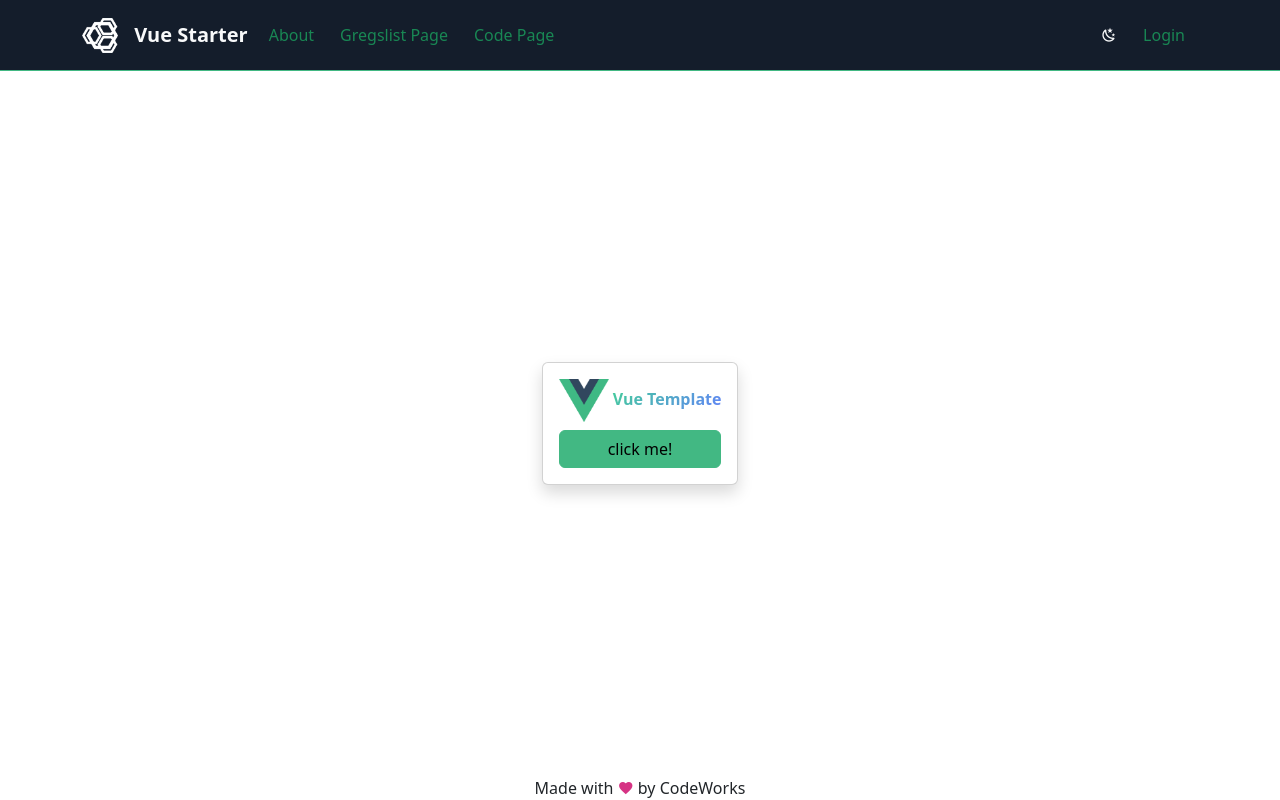
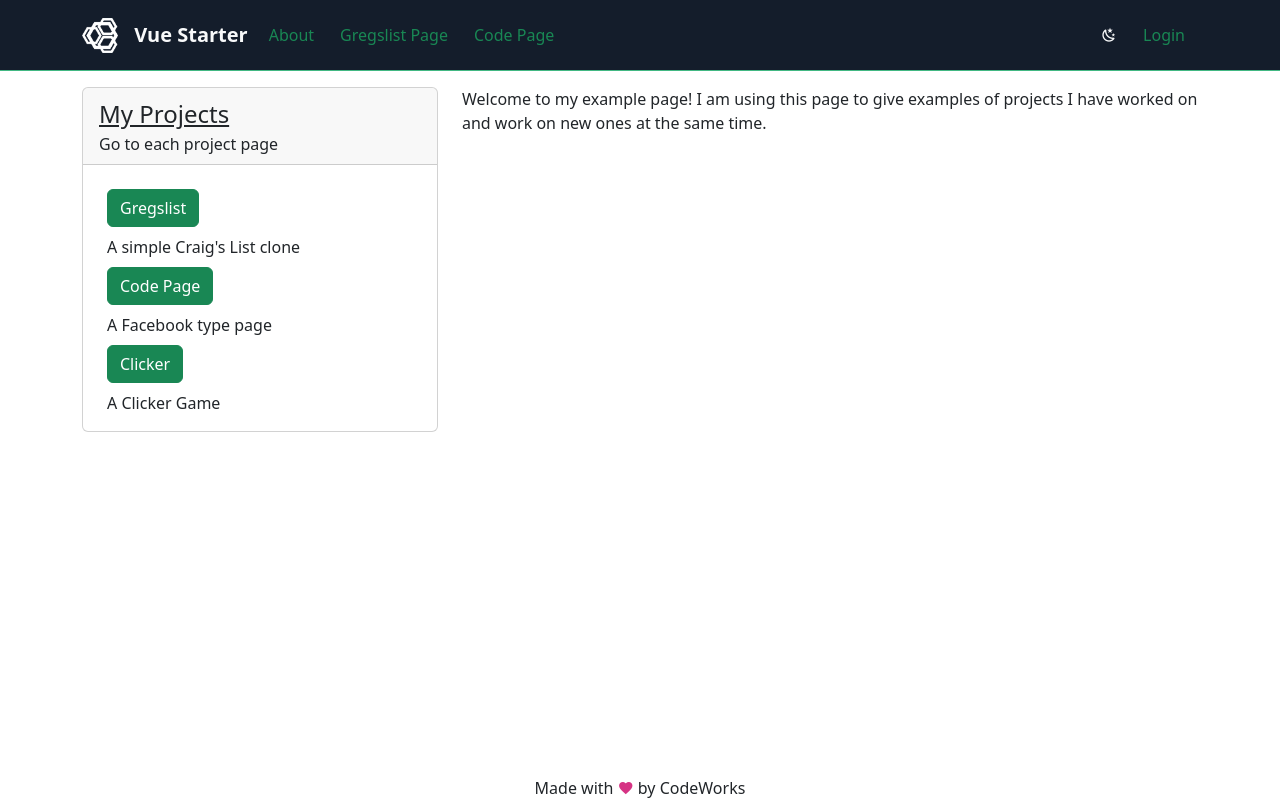
Before and after one commit to MayhemK/mypage, a Vue app: page / in a window 1280 px wide. Built offline with nearby package versions, Linux system fonts and the light colour scheme; what @bcwdev/auth0provider-client would draw is missing.

Commit message:
quickly forming clicker game

```diff
--- a/src/AppState.js
+++ b/src/AppState.js
@@ -15,5 +15,6 @@ export const AppState = reactive({
   /** @type {import('./models/Pet.js').Pet[]} */
   pets: [],
   /** @type {import('./models/Post.js').Post[]} */
-  posts: []
+  posts: [],
+  snakes: 0
 })
--- /dev/null
+++ b/src/pages/Clicker.vue
@@ -0,0 +1,44 @@
+<script setup>
+import { AppState } from '@/AppState.js';
+import { clickerService } from '@/services/ClickerService.js';
+import { computed, ref } from 'vue';
+
+
+const snake = computed(() => AppState.snakes)
+
+function hatch() {
+  clickerService.hatch()
+}
+
+</script>
+
+
+<template>
+  <div class="container text-center">
+    <div class="row">
+      <div class="col-12">
+        <div class="m-4">
+          Click to increase snakes
+        </div>
+        <div class="btn p-5 m-5" @click="hatch()">🐍</div>
+        <div class="fs-3 m-4">{{ snake }}</div>
+      </div>
+    </div>
+    <div class="row">
+      <div class="col-12">
+        hi
+      </div>
+    </div>
+    <div class="row">
+      <div class="col-6">
+        Click Upgrades
+      </div>
+      <div class="col-6">
+        Timer Upgrades
+      </div>
+    </div>
+  </div>
+</template>
+
+
+<style lang="scss" scoped></style>
--- a/src/pages/HomePage.vue
+++ b/src/pages/HomePage.vue
@@ -1,12 +1,49 @@
 <script setup>
-import Example from '@/components/Example.vue';
 
 
 </script>
 
 <template>
-  <Example />
-
+  <section class="container">
+    <div class="row mt-3 ">
+      <div class="col-4">
+        <div class="card">
+          <div class="card-header">
+            <div class="text-decoration-underline fs-4">My Projects</div>
+            <div class="">
+              Go to each project page
+            </div>
+          </div>
+          <div class="card-body">
+            <div>
+              <RouterLink :to="{ name: 'GregsList' }" class="btn btn-success m-2">
+                Gregslist
+              </RouterLink>
+              <div class="ms-2">A simple Craig's List clone</div>
+            </div>
+            <div>
+              <RouterLink :to="{ name: 'Code' }" class="btn btn-success m-2">
+                Code Page
+              </RouterLink>
+              <div class="ms-2">A Facebook type page</div>
+            </div>
+            <div>
+              <RouterLink :to="{ name: 'Clicker' }" class="btn btn-success m-2">
+                Clicker
+              </RouterLink>
+              <div class="ms-2">A Clicker Game</div>
+            </div>
+          </div>
+        </div>
+      </div>
+      <div class="col-8">
+        <div>
+          Welcome to my example page! I am using this page to give examples of projects I have worked on and work on new
+          ones at the same time.
+        </div>
+      </div>
+    </div>
+  </section>
 </template>
 
 <style scoped lang="scss">
--- a/src/router.js
+++ b/src/router.js
@@ -47,6 +47,11 @@ const routes = [
     component: loadPage('CodePage')
   },
   {
+    path: '/clicker',
+    name: 'Clicker',
+    component: loadPage('Clicker')
+  },
+  {
     path: '/account',
     name: 'Account',
     component: loadPage('AccountPage'),
--- a/src/services/AccountService.js
+++ b/src/services/AccountService.js
@@ -12,6 +12,8 @@ class AccountService {
       logger.error('HAVE YOU STARTED YOUR SERVER YET???', err)
     }
   }
+
+
 }
 
 export const accountService = new AccountService()
--- /dev/null
+++ b/src/services/ClickerService.js
@@ -0,0 +1,10 @@
+import { AppState } from "@/AppState.js"
+
+class ClickerService {
+  hatch() {
+    AppState.snakes++
+
+  }
+}
+
+export const clickerService = new ClickerService()
```
